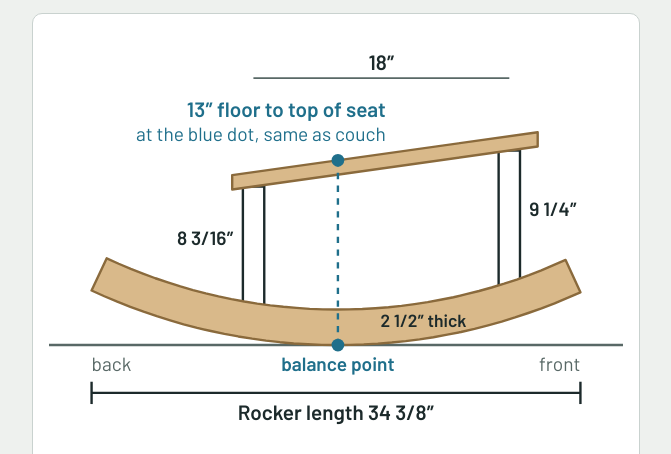
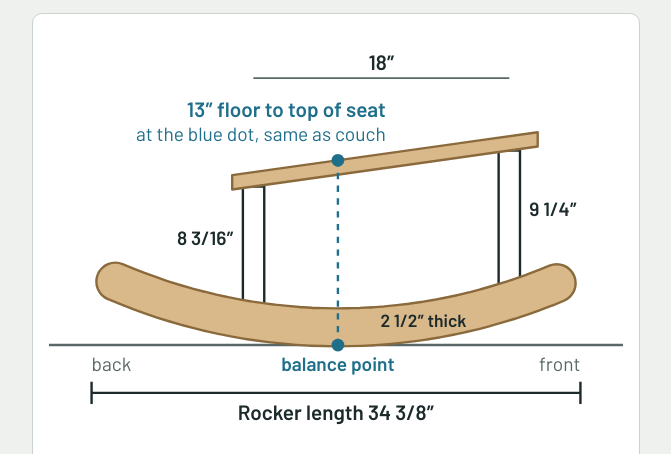
Before and after one commit to Cano-App/Rocker, a plain HTML site: page index.html in a window 1280 px wide. Shown: the part 398-852 px from the top of the page, without its empty margins (304-975 px from the left). Drawn offline with nearby package versions, Linux system fonts and the light colour scheme.

Commit message:
Round the rocker ends in the drawing
Co-Authored-By: Claude Fable 5.2 <noreply@anthropic.com>
Claude-Session: https://claude.ai/code/session_01BYa71JsesHJL3fKYfxZJF6

```diff
--- a/index.html
+++ b/index.html
@@ -244,9 +244,8 @@ else (function(){
     var sc=Math.min(360/wW,260/wH);
     var ox=(360-wW*sc)/2-(g.xr-pad)*sc, fy=260-7*sc;
     function X(x){return (ox+x*sc).toFixed(1);} function Y(y){return (fy-y*sc).toFixed(1);}
-    var pts=[],i,a,n=36;
-    for(i=0;i<=n;i++){a=-g.ar+(g.ar+g.af)*i/n;pts.push(X(g.c+g.R*Math.sin(a))+','+Y(g.R-g.R*Math.cos(a)));}
-    for(i=n;i>=0;i--){a=-g.ar+(g.ar+g.af)*i/n;pts.push(X(g.c+g.Ri*Math.sin(a))+','+Y(g.R-g.Ri*Math.cos(a)));}
+    var pts=[],i,a,n=36, Rm=g.R-p.t/2, dl=(p.t/2)/Rm;
+    for(i=0;i<=n;i++){a=(-g.ar+dl)+(g.ar+g.af-2*dl)*i/n;pts.push(X(g.c+Rm*Math.sin(a))+','+Y(g.R-Rm*Math.cos(a)));}
     function leg(x,h,len){return '<rect x="'+X(x-legW/2)+'" y="'+Y(h+len)+'" width="'+(legW*sc).toFixed(1)+'" height="'+(len*sc+2).toFixed(1)+'" fill="var(--surface)" stroke="var(--ink)" stroke-width="1.5"/>';}
     var dimY=Y(maxTop+3.8);
     var s='';
@@ -255,7 +254,8 @@ else (function(){
     s+='<polygon points="'+X(-1.5)+','+Y(seatY(-1.5))+' '+X(p.S+2)+','+Y(seatY(p.S+2))+' '+X(p.S+2)+','+Y(seatY(p.S+2)+tv)+' '+X(-1.5)+','+Y(seatY(-1.5)+tv)+'" fill="var(--wood)" stroke="var(--wood-edge)" stroke-width="1.5" stroke-linejoin="round"/>';
     s+='<text class="t-ink" x="'+X(-1.4)+'" y="'+Y(g.hr+Lr/2)+'" text-anchor="end" font-size="12" font-weight="600">'+L(k.Lr)+'</text>';
     s+='<text class="t-ink" x="'+X(p.S+1.4)+'" y="'+Y(g.hf+Lf/2)+'" font-size="12" font-weight="600">'+L(k.Lf)+'</text>';
-    s+='<polygon points="'+pts.join(' ')+'" fill="var(--wood)" stroke="var(--wood-edge)" stroke-width="1.5" stroke-linejoin="round"/>';
+    s+='<polyline points="'+pts.join(' ')+'" fill="none" stroke="var(--wood-edge)" stroke-width="'+(p.t*sc+3).toFixed(1)+'" stroke-linecap="round" stroke-linejoin="round"/>';
+    s+='<polyline points="'+pts.join(' ')+'" fill="none" stroke="var(--wood)" stroke-width="'+(p.t*sc).toFixed(1)+'" stroke-linecap="round" stroke-linejoin="round"/>';
     s+='<line x1="'+X(g.c)+'" x2="'+X(g.c)+'" y1="'+Y(0)+'" y2="'+Y(seatY(g.c)+tv)+'" stroke="var(--accent)" stroke-width="1.5" stroke-dasharray="4 4"/>';
     s+='<circle cx="'+X(g.c)+'" cy="'+Y(0)+'" r="4" fill="var(--accent)"/>';
     s+='<line x1="'+X(0)+'" x2="'+X(p.S)+'" y1="'+dimY+'" y2="'+dimY+'" stroke="var(--muted)" stroke-width="1"/>';
```
